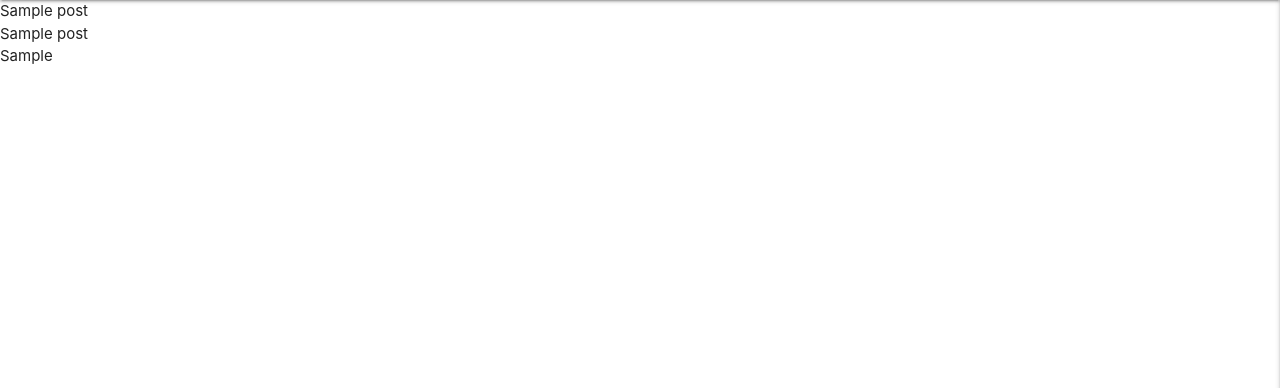
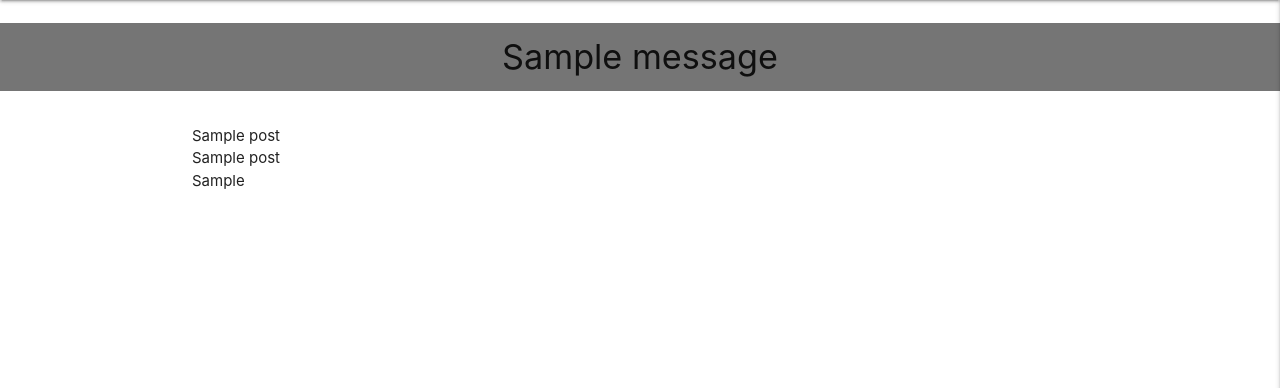
Before and after one commit to andrerafaelf/MS3-project, a Flask app: page / in a window 1280 px wide. Shown: the part 64-452 px from the top of the page. Run offline with Flask 2, Linux system fonts and the light colour scheme; one stand-in notice (Sample message) is shown; a database or web service that is not in the repository returns one stand-in record (values such as "Sample title"); some libraries are stand-ins or nearby versions.

Commit message:
Finished create profile functionality

```diff
--- a/app.py
+++ b/app.py
@@ -26,6 +26,24 @@ def get_posts():
 
 @app.route("/register", methods=["GET", "POST"])
 def register():
+    if request.method == "POST":
+        # check if username already exists in db
+        existing_user = mongo.db.users.find_one(
+            {"username": request.form.get("username").lower()})
+
+        if existing_user:
+            flash("Username already exists")
+            return redirect(url_for("register"))
+
+        register = {
+            "username": request.form.get("username").lower(),
+            "password": generate_password_hash(request.form.get("password"))
+        }
+        mongo.db.users.insert_one(register)
+
+        # put the new user into 'session' cookie
+        session["user"] = request.form.get("username").lower()
+        flash("Registration Successful!")
     return render_template("register.html")
 
 
--- a/static/css/style.css
+++ b/static/css/style.css
@@ -7,3 +7,7 @@
 .text-shadow {
     text-shadow: 4px 4px 4px rgba(120, 120, 120, 0.4);
 }
+
+.flashes h4 {
+    line-height: 2;
+}
--- a/templates/base.html
+++ b/templates/base.html
@@ -43,8 +43,23 @@
         </ul>
     </header>
 
-    {% block content %}
-    {% endblock %}
+    <section>
+        <!-- flash messages -->
+        {% with messages = get_flashed_messages() %}
+            {% if messages %}
+                {% for message in messages %}
+                    <div class="row flashes">
+                        <h4 class="grey darken-1 center-align">{{ message }}</h4>
+                    </div>
+                {% endfor %}
+            {% endif %}
+        {% endwith %}
+    </section>
+
+    <main class="container">
+        {% block content %}
+        {% endblock %}
+    </main>
 
     <script src="https://code.jquery.com/jquery-3.5.1.min.js"
         integrity="sha256-9/aliU8dGd2tb6OSsuzixeV4y/faTqgFtohetphbbj0=" crossorigin="anonymous"></script>
--- a/templates/register.html
+++ b/templates/register.html
@@ -10,7 +10,8 @@
                 <div class="row">
 					<div class="input-field col s12">
 						<i class="fas fa-user-plus prefix grey-text darken-3"></i>
-						<input id="username" name="username" type="text" class="validate">
+						<input id="username" name="username" type="text" minlength="5"
+                        maxlength="15" pattern="^[a-zA-Z0-9]{5,15}$" class="validate">
 						<label for="username">Username</label>
 					</div>
                 </div>
@@ -18,7 +19,8 @@
                 <div class="row">
                     <div class="input-field col s12">
 						<i class="fas fa-user-lock prefix grey-text darken-3"></i>
-                        <input id="password" name="password" type="password" class="validate">
+                        <input id="password" name="password" type="password" minlength="5"
+                        maxlength="15" pattern="^[a-zA-Z0-9]{5,15}$" class="validate">
                         <label for="password">Password</label>
                     </div>
                 </div>
```
